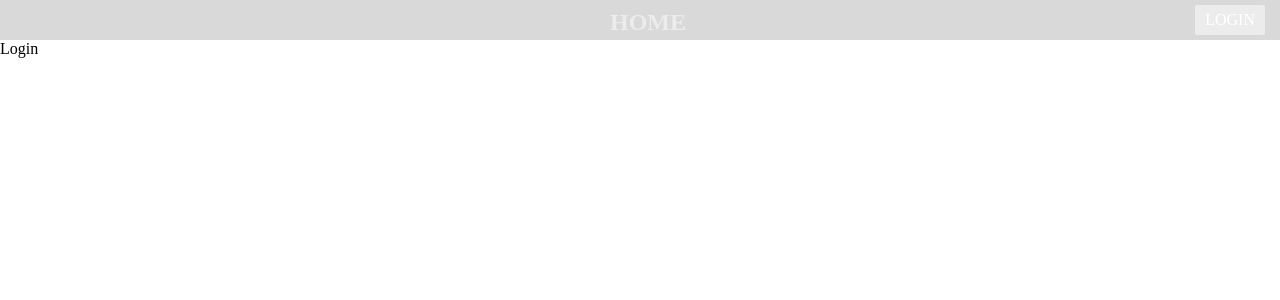
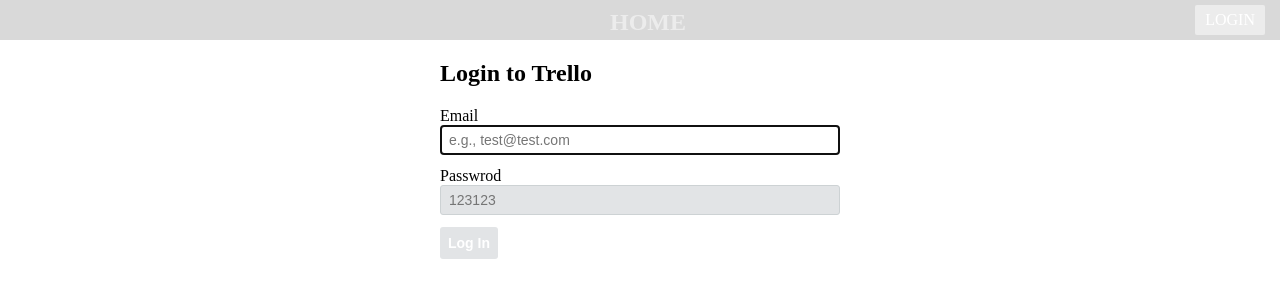
Before and after one commit to kimchulyeon/trello, a Vue app: page /login in a window 1280 px wide. Shown: the top 300 px of the page. Built offline with nearby package versions, Linux system fonts and the light colour scheme.

Commit message:
스타일 추가

```diff
--- a/src/views/login/LogIn.vue
+++ b/src/views/login/LogIn.vue
@@ -1,9 +1,92 @@
 <template>
-  <div>Login</div>
+  <div class="login">
+    <h2>Login to Trello</h2>
+    <form @submit.prevent="onSubmit">
+      <div>
+        <label for="email">Email</label>
+        <input
+          id="email"
+          class="form-control"
+          type="text"
+          name="email"
+          v-model="email"
+          autofocus
+          placeholder="e.g., test@test.com"
+        />
+      </div>
+      <div>
+        <label for="password">Passwrod</label>
+        <input
+          id="password"
+          class="form-control"
+          type="password"
+          v-model="password"
+          placeholder="123123"
+        />
+      </div>
+      <button
+        class="btn"
+        :class="{ 'btn-success': !invalidForm }"
+        type="submit"
+        :disabled="invalidForm"
+      >
+        Log In
+      </button>
+    </form>
+    <p class="error" v-if="error">Check your ID or Password</p>
+  </div>
 </template>
 
 <script>
-export default {};
+import { auth, setAuthInHeader } from "@/api/index";
+
+export default {
+  data() {
+    return {
+      email: "",
+      password: "",
+      error: "",
+      rPath: "",
+    };
+  },
+  computed: {
+    // 아이디나 비밀번호를 입력하지 않았을 때 (:class)
+    invalidForm() {
+      return !this.email || !this.password;
+    },
+  },
+  methods: {
+    onSubmit() {
+      auth
+        .login(this.email, this.password)
+        .then((data) => {
+          // 로컬스토리지에 토큰 저장
+          if (data.accessToken) {
+            this.error = false;
+            localStorage.setItem("token", data.accessToken);
+            // 요청 헤더에 토큰 보냄
+            setAuthInHeader(data.accessToken);
+            this.$router.push(this.rPath);
+          }
+        })
+        .catch((error) => {
+          console.log(error);
+          this.error = true;
+        });
+    },
+  },
+  created() {
+    this.rPath = this.$route.query.rPath || "/";
+  },
+};
 </script>
 
-<style lang="scss" scoped></style>
+<style>
+.login {
+  width: 400px;
+  margin: 0 auto;
+}
+.error {
+  color: #f00;
+}
+</style>
```
